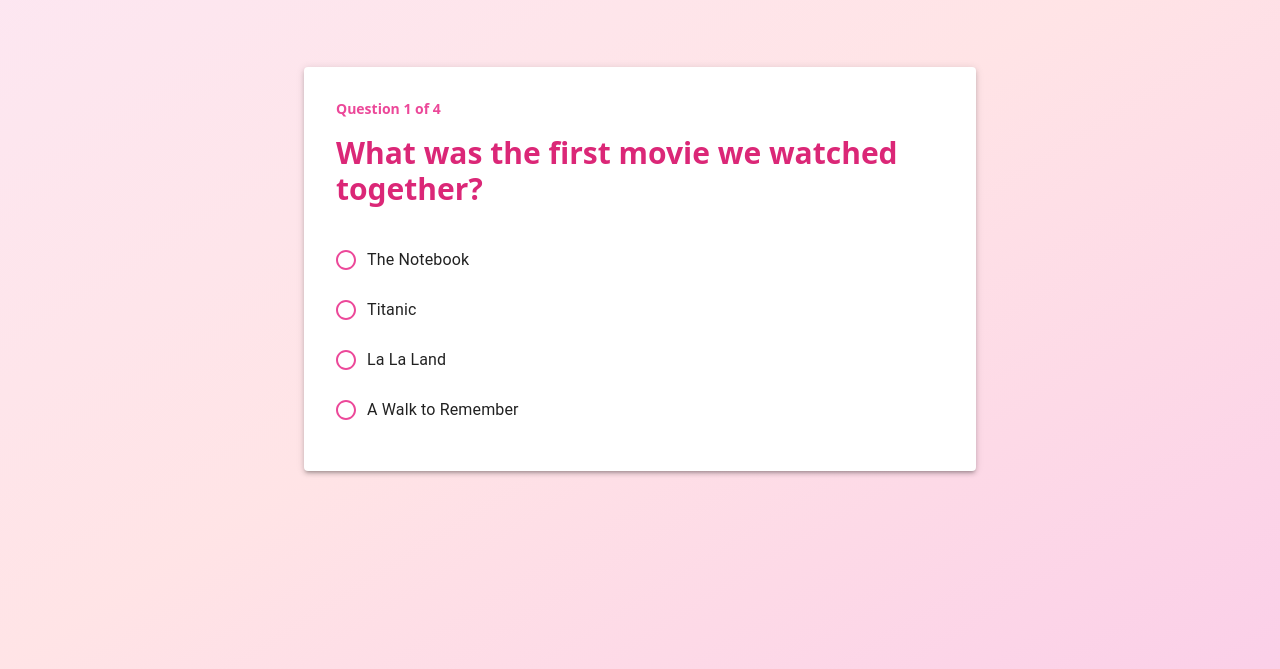
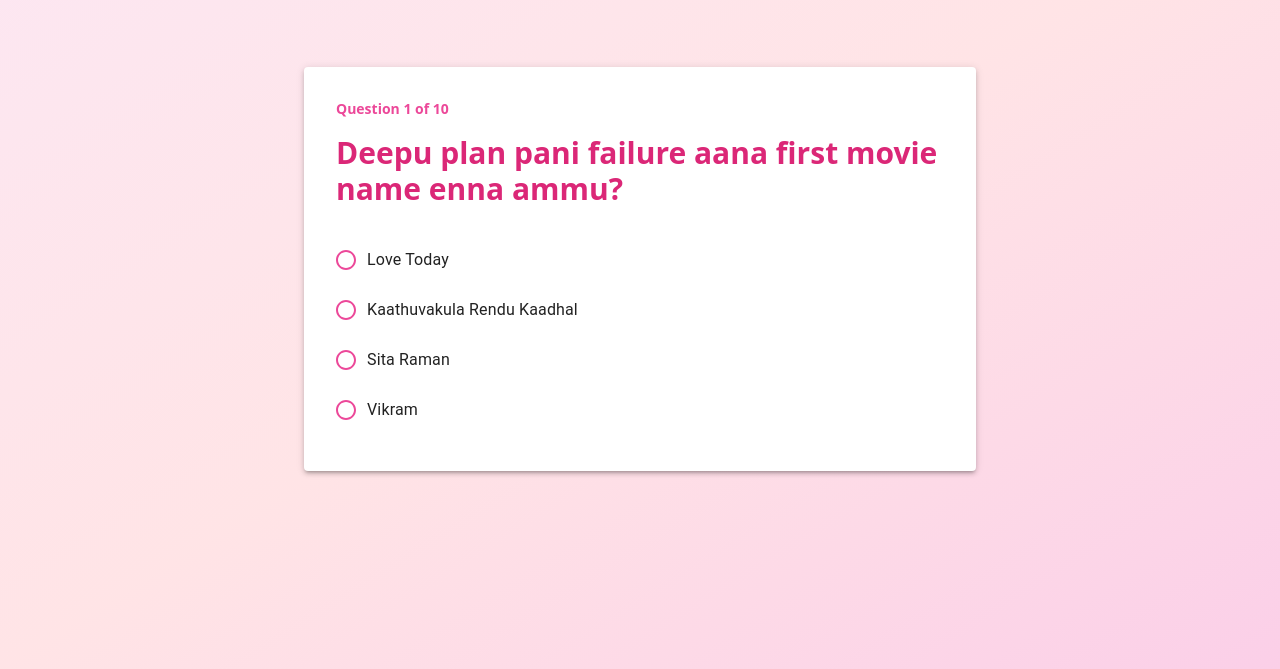
Before and after one commit to deeparishi/2025-bday, a React (Vite) app: page /quiz/start in a window 1280 px wide. Shown: the part 131-800 px from the top of the page. Built offline with nearby package versions, Linux system fonts and the light colour scheme.

Commit message:
Update questions to reflect personal memories

```diff
--- a/src/data/questions.ts
+++ b/src/data/questions.ts
@@ -7,27 +7,63 @@ export interface Question {
 
 export const questions: Question[] = [
   {
-    question: "What was the first movie we watched together?",
+    question: "Deepu plan pani failure aana first movie name enna ammu?",
     type: "single",
-    options: ["The Notebook", "Titanic", "La La Land", "A Walk to Remember"],
-    answer: "The Notebook"
+    options: ["Love Today", "Kaathuvakula Rendu Kaadhal", "Sita Raman", "Vikram"],
+    answer: "Sita Raman"
   },
   {
-    question: "Which places have we traveled to together? (Select all)",
-    type: "multi",
-    options: ["Paris", "Tokyo", "New York", "London"],
-    answer: ["Paris", "Tokyo"]
+    question: "Our First Movie?",
+    type: "single",
+    options: ["Vikram", "Good Night", "Leo", "Chithha"],
+    answer: "Good Night"
   },
   {
-    question: "Where did we have our first date?",
+    question: "2024 Anniversary ku enga ponom namba? ",
     type: "single",
-    options: ["Coffee Shop", "Restaurant", "Park", "Beach"],
-    answer: "Coffee Shop"
+    options: ["Vadapalani Kovil + Forum Mall", "Mylaport Kovil + Birla Planetarium", "Vadapalani Kovil + T Nagar National Park", "Marina Beach + EA Mall"],
+    answer: "Mylaport Kovil + Birla Planetarium"
   },
   {
-    question: "What are my favorite colors? (Select all)",
+    question: "2024 Anniversary ku ena outfit potrunthom?",
+    type: "single",
+    options: ["Pink dress + Blue shirt", "Red chudi + Purple dress", "Sandal Shirt + Green chudi", "Blue Tshirt + Yellow dress"],
+    answer: "Red chudi + Purple dress"
+  },
+  {
+    question: "Rendu Perukum pedicha dishes",
     type: "multi",
-    options: ["Pink", "Blue", "Purple", "Green"],
-    answer: ["Pink", "Blue"]
+    options: ["Waffle", "Butterscotch Ice", "Rose milk", "Hakka Noodles", "Coffe", "Biriyani", "Home foods"],
+    answer: ["Waffle", "Butterscotch Ice", "Home foods", "Biriyani"]
+  },
+  {
+    question: "Which Dress la deepu ku Ammu va pedium",
+    type: "single",
+    options: ["Red Dress/White shall", "Purple Dress/Sandal Shall", "Pink Dress/Jeans", "Full White"],
+    answer: "Purple Dress/Sandal Shall"
+  },
+  {
+    question: "Proposal Date",
+    type: "single",
+    options: ["27/2/2022", "29/2/2023", "28/2/2023", "24/2/2023"],
+    answer: "28/2/2023"
+  },
+   {
+    question: "First time endha bike la enoda vantha",
+    type: "single",
+    options: ["Scooty", "Bike"],
+    answer: "Bike"
+  },
+  {
+    question: "Our First hug happened in which month?",
+    type: "single",
+    options: ["Sep", "Aug", "Oct", "Nov"],
+    answer: "Aug"
+  },
+   {
+    question: "Our First kiss?",
+    type: "single",
+    options: ["SIDCO", "Bike travel", "While movie", "At home"],
+    answer: "SIDCO"
   }
 ];
```
